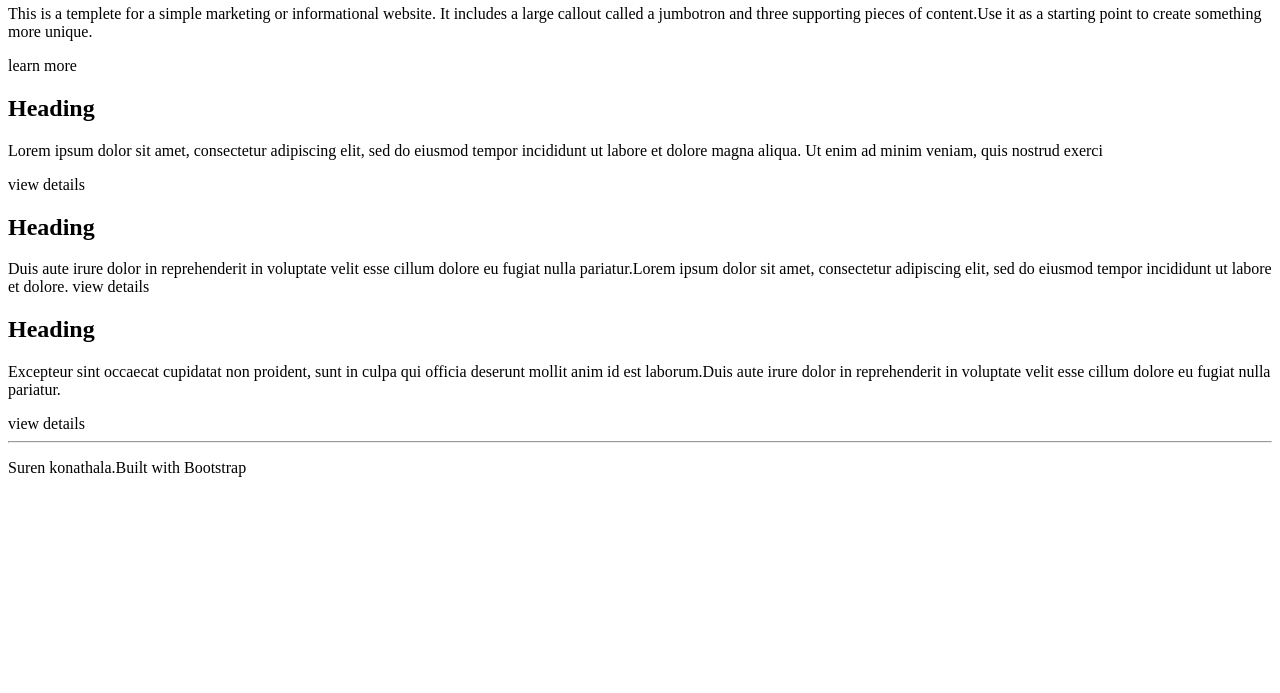
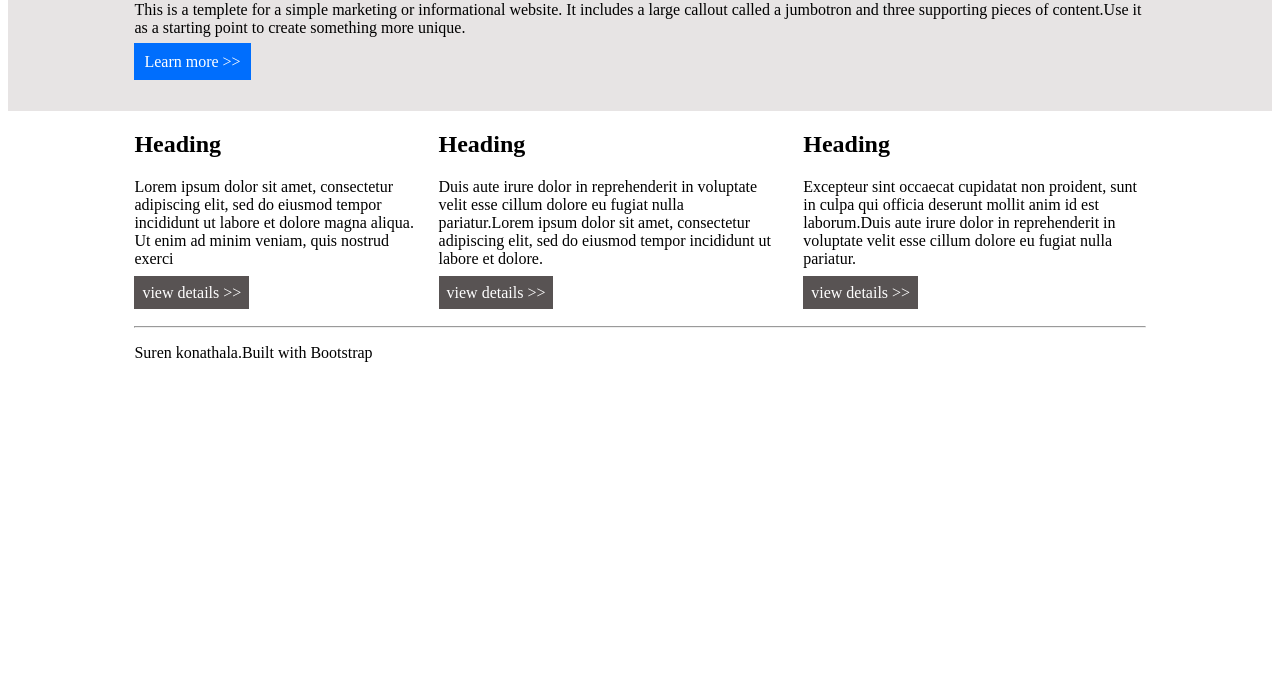
Before and after one commit to munabhandari/Hello_world, a plain HTML site: page index.html in a window 1280 px wide. Shown: the part 107-800 px from the top of the page. Drawn offline with Linux system fonts and the light colour scheme.

Commit message:
Hello world assignment completed using html and css

```diff
--- a/index.html
+++ b/index.html
@@ -22,17 +22,19 @@
         </div>
       </nav>
     </header>
-
-    <article>
+      <div class="top-container">
+        <article class= "top">
           <h1>Hello, world!</h1>
           <p>
             This is a templete for a simple marketing or informational website. It
             includes a large callout called a jumbotron and three supporting pieces
             of content.Use it as a starting point to create something more unique.
           </p>
-      <a>learn more</a>
+          <a>Learn more >></a>
         </article>
-
+    </div>
+    <main>
+      <section>
         <article>
           <h2>Heading</h2>
           <p>
@@ -40,7 +42,7 @@
             tempor incididunt ut labore et dolore magna aliqua. Ut enim ad minim
             veniam, quis nostrud exerci
           </p>
-      <a>view details</a>
+          <a>view details >></a>
         </article>
 
         <article>
@@ -49,8 +51,9 @@
             Duis aute irure dolor in reprehenderit in voluptate velit esse cillum
             dolore eu fugiat nulla pariatur.Lorem ipsum dolor sit amet, consectetur
             adipiscing elit, sed do eiusmod tempor incididunt ut labore et dolore.
-        <a>view details</a>
+
           </p>
+          <a>view details >></a>
 
           <p></p>
         </article>
@@ -63,14 +66,15 @@
             reprehenderit in voluptate velit esse cillum dolore eu fugiat nulla
             pariatur.
           </p>
-      <a>view details</a>
+          <a>view details >></a>
         </article>
-
+      </section>
       <hr />
       <footer>
         <p>
           Suren konathala.Built with Bootstrap
         </p>
       </footer>
+  </main>
   </body>
 </html>
--- a/style.css
+++ b/style.css
@@ -21,6 +21,42 @@ nav form input[type="submit"]{
   border-radius: 5px;
   padding: 5px 10px;
 }
+.top-container{
+  background-color:rgb(231, 228, 228);
 
-article{
 }
+.top {
+  width: 80%;
+  padding: 20px 0px 40px 0px;
+  margin: 0 auto;
+}
+.top h1{
+  margin: 0px;
+}
+.top a{
+  padding: 10px;
+  color: white;
+  background-color: rgb(0, 110, 253);
+}
+
+
+main{
+  width: 80%;
+  margin: 0 auto;
+}
+main section{
+  display: flex;
+}
+
+main section article:nth-child(2){
+  margin: 0 20px;
+}
+main section a{
+  padding: 8px;
+  color: white;
+  background-color: rgb(88, 83, 83);
+}
+
+hr{
+  color: white;
+}
```
Lines whose indentation alone changed are shown as unchanged.
